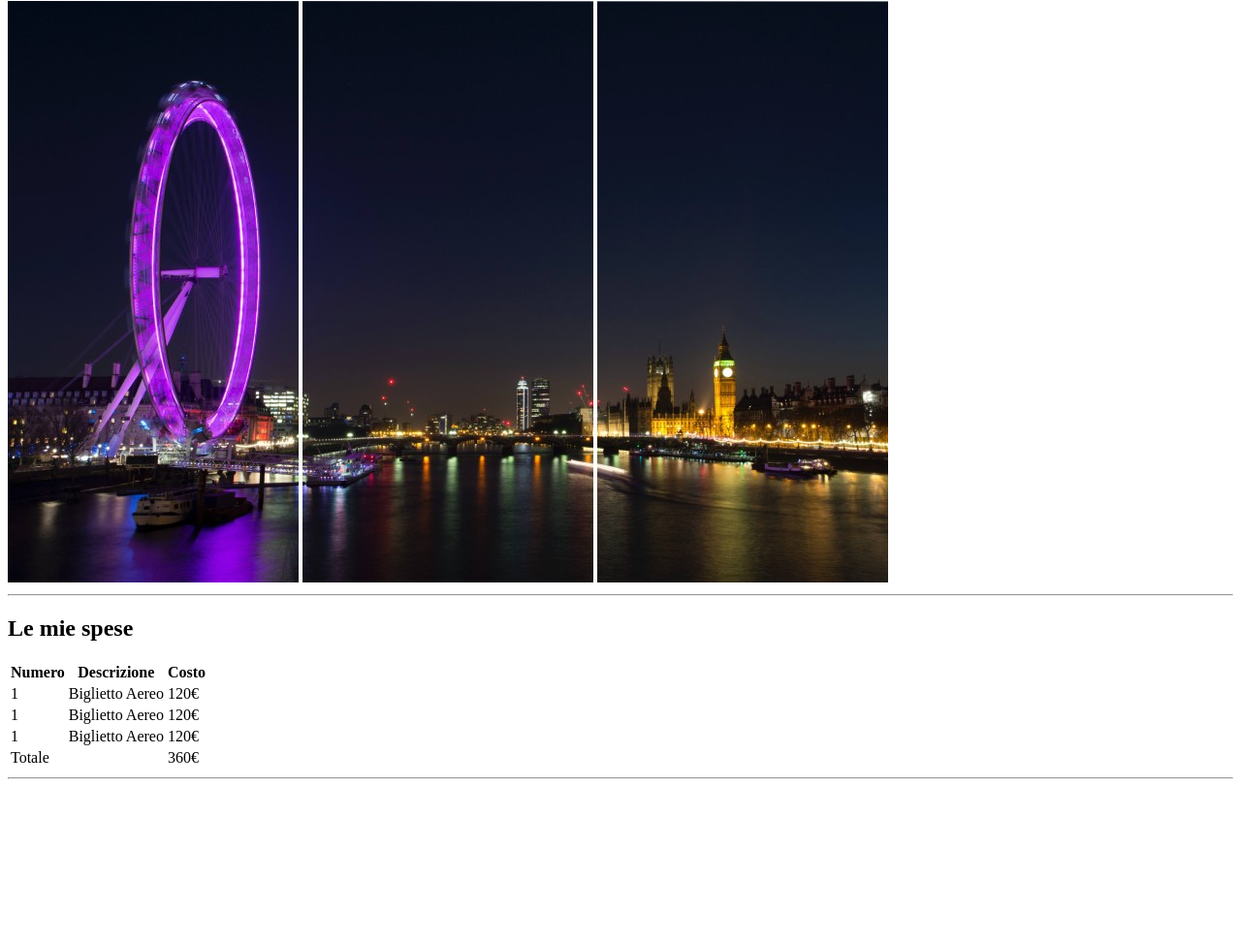
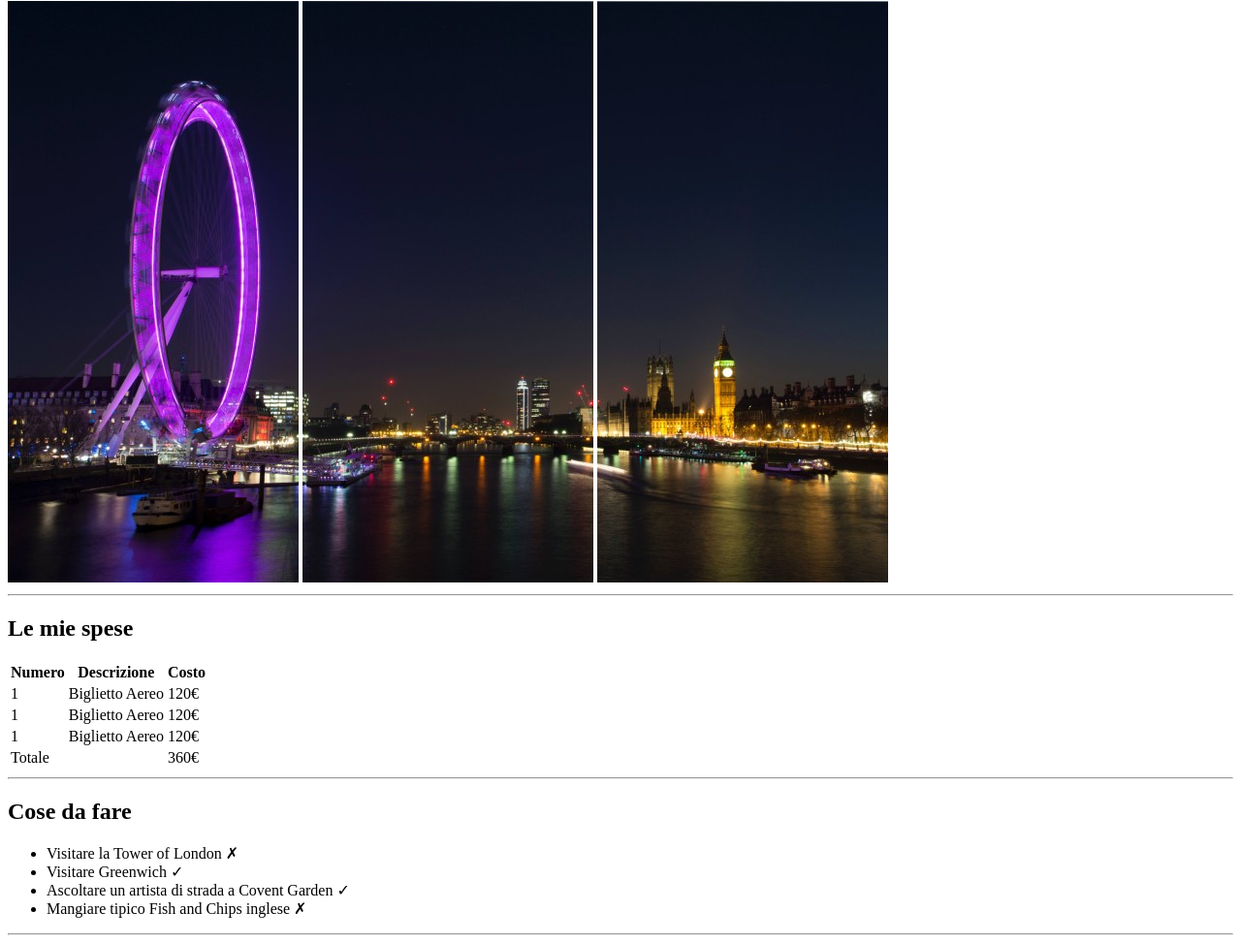
Before and after one commit to MattiaCanopoli/html-london-trip, a plain HTML site: page index.html in a window 1280 px wide. Shown: the part 79-1052 px from the top of the page at 97% size. Before the commit the page ends 891 px from the top, so only its background shows below. Drawn offline with Linux system fonts and the light colour scheme.

Commit message:
add: to do section

```diff
--- a/index.html
+++ b/index.html
@@ -17,8 +17,8 @@
     </header>
 
     <main>
-        <!-- sezione spese -->
-        <section>
+
+        <section> <!-- sezione spese -->
             <h2>Le mie spese</h2>
             <table>
                 <thead>
@@ -53,7 +53,18 @@
                 </tfoot>
             </table>
             <hr>
-        </section>
+        </section> <!-- fine sezione spese -->
+
+        <section> <!-- sezione to do-->
+            <h2>Cose da fare</h2>
+            <ul>
+                <li>Visitare la Tower of London &cross;</li>
+                <li>Visitare Greenwich &check;</li>
+                <li>Ascoltare un artista di strada a Covent Garden &check;</li>
+                <li>Mangiare tipico Fish and Chips inglese &cross;</li>
+            </ul>
+            <hr>
+        </section> <!-- fine sezione to do-->
 
     </main>
 
```
